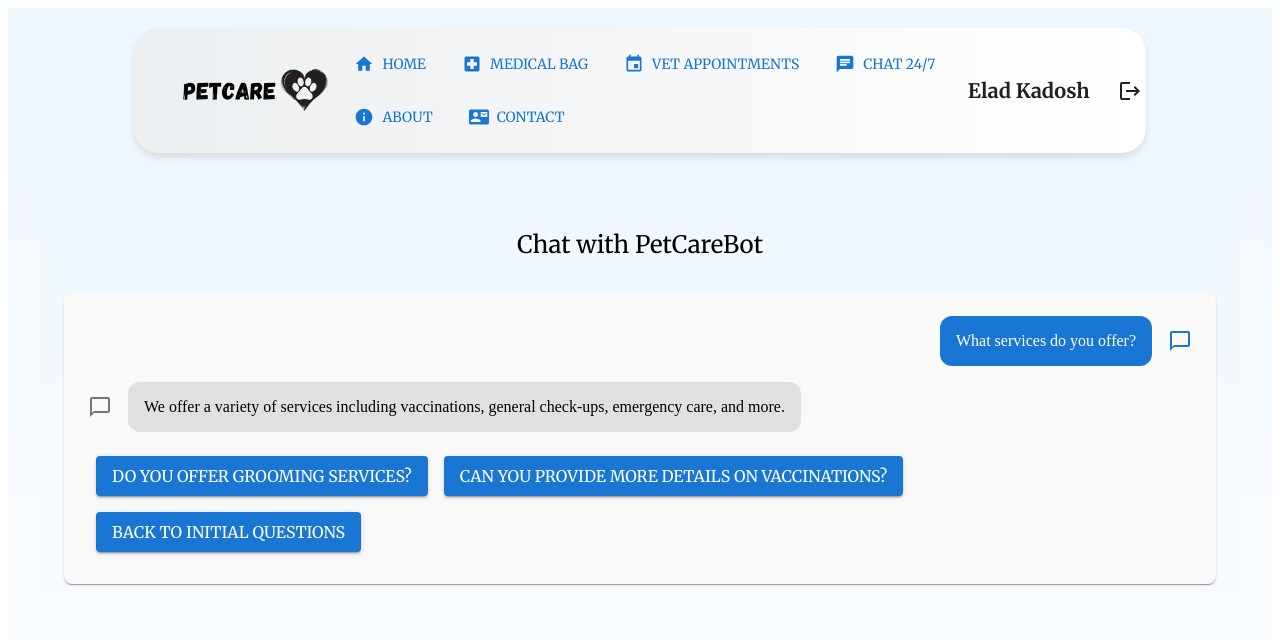
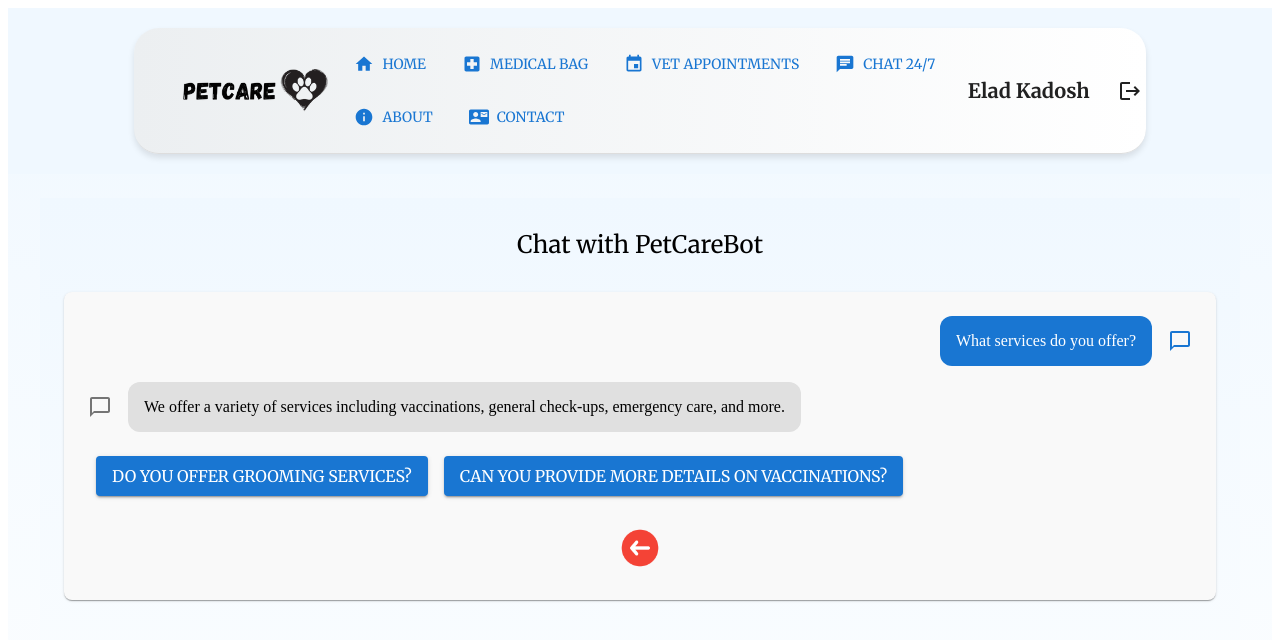
Before and after one commit to GuyGoldrat1/PetCare, a React (Create React App) app: page /chat in a window 1280 px wide. Both pictures are taken after a click on the button "WHAT SERVICES DO YOU OFFER?". Shown: the top 640 px of the page. Built offline with nearby package versions, Linux system fonts and the light colour scheme.

Commit message:
update chat

```diff
--- a/src/Components/Chat.js
+++ b/src/Components/Chat.js
@@ -1,6 +1,7 @@
 import React, { useState } from 'react';
-import { Box, Container, Typography, Paper, Button } from '@mui/material';
+import { Box, Container, Typography, Paper, Button, IconButton } from '@mui/material';
 import { ChatBubbleOutline as ChatBubbleOutlineIcon } from '@mui/icons-material';
+import ArrowBackImage from '/Users/admin/learning-react/src/assets/arrow (1).png';
 
 const initialQuestions = [
   "What are your operating hours?",
@@ -36,6 +37,7 @@ const leadingQuestions = {
 const Chat = () => {
   const [messages, setMessages] = useState([]);
   const [currentQuestions, setCurrentQuestions] = useState(initialQuestions);
+  const [showBackButton, setShowBackButton] = useState(false);
 
   const handleQuestionClick = (question) => {
     let newMessages = [
@@ -51,16 +53,20 @@ const Chat = () => {
         { text: "Please call our Service Representative at (123) 456-7890 for further assistance.", user: false }
       ];
       setMessages(newMessages);
-      setCurrentQuestions(["Back to initial questions"]);
+      setCurrentQuestions([]);
+      setShowBackButton(true);
     } else if (question === "Back to initial questions") {
       setMessages(newMessages);
       setCurrentQuestions(initialQuestions);
+      setShowBackButton(false);
     } else if (leadingQuestions[question]) {
       setMessages(newMessages);
-      setCurrentQuestions([...leadingQuestions[question], "Back to initial questions"]);
+      setCurrentQuestions([...leadingQuestions[question]]);
+      setShowBackButton(true);
     } else {
       setMessages(newMessages);
-      setCurrentQuestions(["None of these answers helped me, give me to talk with service representative", "Back to initial questions"]);
+      setCurrentQuestions(["None of these answers helped me, give me to talk with service representative"]);
+      setShowBackButton(true);
     }
   };
 
@@ -125,6 +131,22 @@ const Chat = () => {
             </Button>
           ))}
         </Box>
+        {showBackButton && (
+          <Box sx={{ mt: 2, display: 'flex', justifyContent: 'center' }}>
+            <IconButton
+              onClick={() => handleQuestionClick("Back to initial questions")}
+              sx={{
+                width: 56,
+                height: 56,
+                '&:hover': {
+                  backgroundColor: '#ff7961'
+                },
+              }}
+            >
+              <img src={ArrowBackImage} alt="Back to initial questions" style={{ width: '100%', height: '100%' }} />
+            </IconButton>
+          </Box>
+        )}
       </Paper>
     </Container>
   );
```
Also changed, not shown: src/assets/arrow (1).png (added), src/assets/noy.jpeg.
